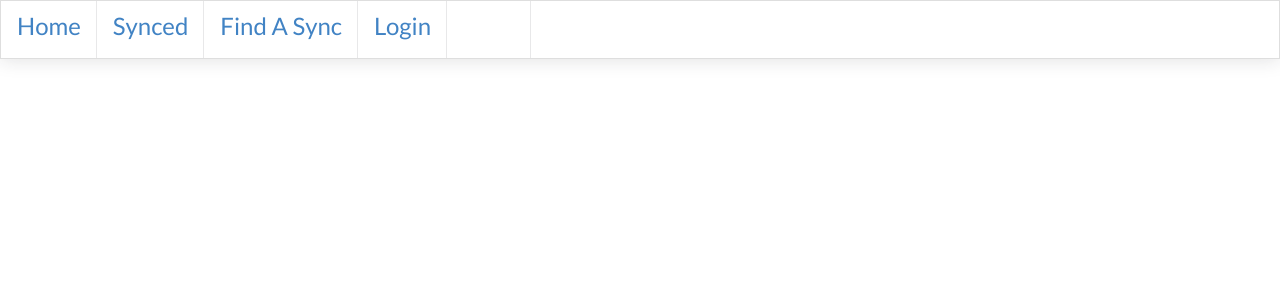
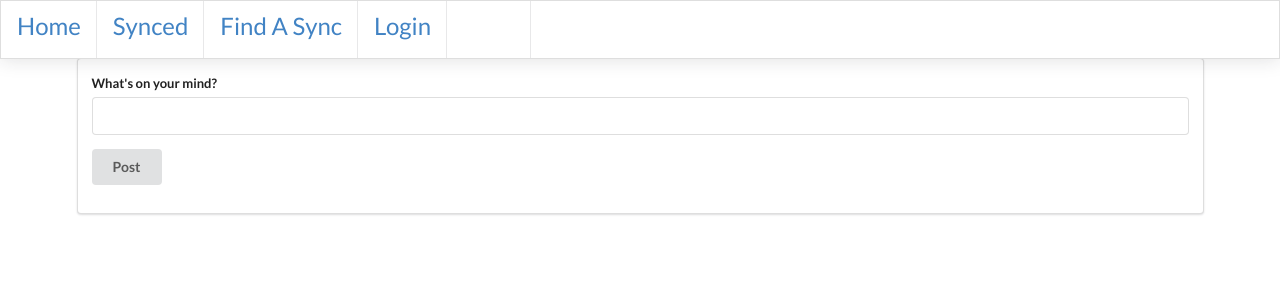
Before and after one commit to ang-lam/sync_me, a React (Create React App) app: page /home in a window 1280 px wide. Shown: the top 300 px of the page. Built offline with nearby package versions, Linux system fonts and the light colour scheme.

Commit message:
mounted input field on home component

```diff
--- a/src/components/Home.js
+++ b/src/components/Home.js
@@ -1,5 +1,6 @@
 import React from 'react'
 import { connect } from 'react-redux';
+import InputField from './InputField';
 import Post from './Post';
 
 const Home = (props) => {
@@ -14,6 +15,7 @@ const Home = (props) => {
 
     return (
         <div className="ui large feed">
+            < InputField />
             { props.loggedIn ?
             postsJSX :
             null
```
